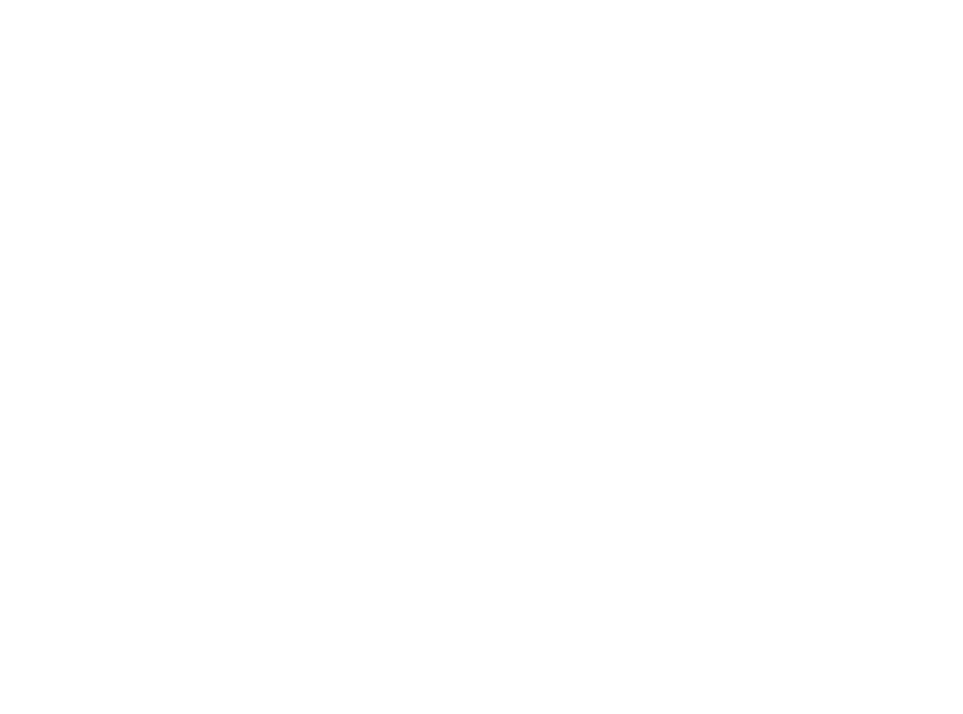
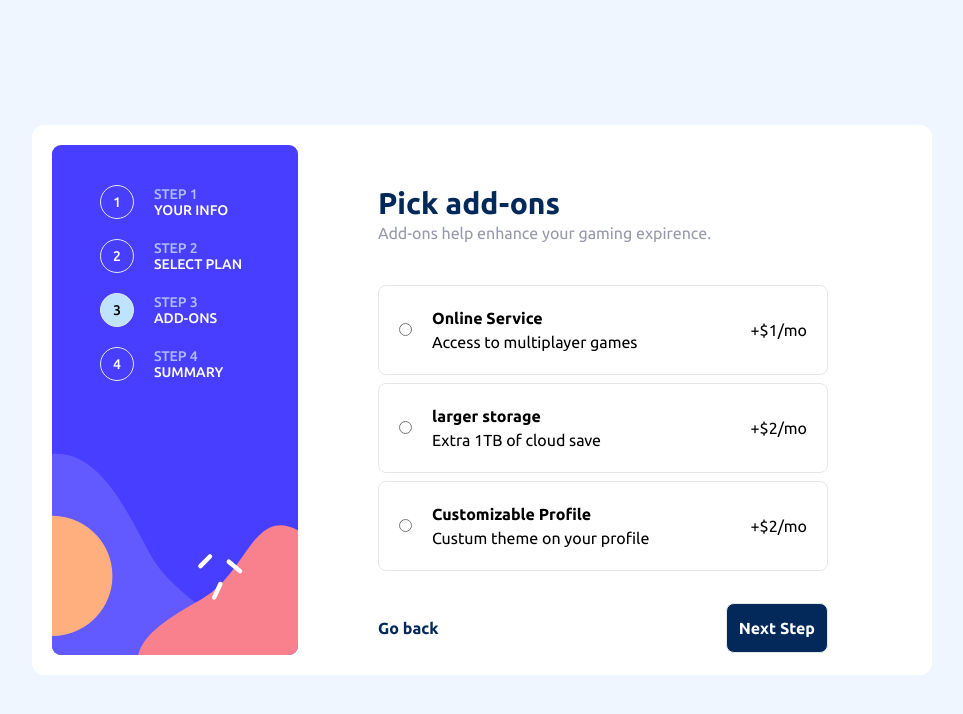
Before and after one commit to oducoelho/Multi-Step, a React (Vite) app: page /addons in a window 1280 px wide. Before the commit this address had no page. Shown: the top 714 px of the page, without its empty margins (158-1121 px from the left). Built offline with nearby package versions, Linux system fonts and the light colour scheme.

Commit message:
chore: creating add-ons page

```diff
--- a/package.json
+++ b/package.json
@@ -11,6 +11,7 @@
   "dependencies": {
     "react": "^18.2.0",
     "react-dom": "^18.2.0",
+    "react-hook-form": "^7.43.5",
     "react-router-dom": "^6.9.0"
   },
   "devDependencies": {
--- a/src/Router.tsx
+++ b/src/Router.tsx
@@ -1,4 +1,5 @@
 import { Route, Routes } from 'react-router-dom'
+import { AddOns } from './components/AddOns'
 import { SelectYourPlan } from './components/SelectYourPlan'
 import { YourInfos } from './components/YourInfos'
 
@@ -9,6 +10,7 @@ export const Router = () => {
       <Route>
         <Route path="/" element={<YourInfos />} />
         <Route path="/selectyourplan" element={<SelectYourPlan />} />
+        <Route path="/addons" element={<AddOns />} />
       </Route>
     </Routes>
   )
--- /dev/null
+++ b/src/components/AddOns/components/MethodInput.tsx
@@ -0,0 +1,40 @@
+import { forwardRef, InputHTMLAttributes  } from 'react'
+
+type PaymentMethodInputProps = InputHTMLAttributes<HTMLInputElement> & {
+  label: string
+  price: string
+  label2: string
+}
+
+export const MethodInput = forwardRef<
+  HTMLInputElement,
+  PaymentMethodInputProps
+>(({ id, label, label2, price, ...props }, ref) => {
+  return (
+    <div className='border rounded-lg w-[450px] p-5'>
+
+      <label htmlFor={id} className='flex items-center justify-between'>
+
+        <div className='flex flex-row items-center  gap-5'>
+          <div>
+            <input id={id} type="radio" {...props} name="paymentMethod" ref={ref} />
+          </div>
+          <div className=''>
+            <strong className=''>
+              {label}
+            </strong>
+            <br />
+            {label2}
+          </div>
+
+        </div>
+
+        <div className=''>
+          {price}
+        </div>
+
+      </label>
+
+    </div>
+  )
+})
--- /dev/null
+++ b/src/components/AddOns/components/RadioComponent.tsx
@@ -0,0 +1,37 @@
+import { MethodInput } from './MethodInput'
+
+export const paymentMethods = {
+  credit: {
+    label: 'Online Service',
+    label2: 'Access to multiplayer games',
+    price: '+$1/mo'
+  },
+  debit: {
+    label: 'larger storage',
+    label2: 'Extra 1TB of cloud save',
+    price: '+$2/mo'
+  },
+  money: {
+    label: 'Customizable Profile',
+    label2: 'Custum theme on your profile',
+    price: '+$2/mo'
+  },
+}
+
+export const RadioComponent = () => {
+
+  return (
+    <div className='flex flex-col w-full gap-2'>
+      {Object.entries(paymentMethods).map(([key, { label, label2 ,price }]) => (
+        <MethodInput
+          key={label}
+          id={key}
+          label={label}
+          label2={label2}
+          price={price}
+          value={key}
+        />
+      ))}
+    </div>
+  )
+}
--- /dev/null
+++ b/src/components/AddOns/index.tsx
@@ -0,0 +1,76 @@
+import '../../styles/global.css'
+import SideBar from '../../assets/bg-sidebar-desktop.svg'
+import Arcade from  '../assets/icon-arcade.svg'
+import Advanced from  '../assets/icon-advanced.svg'
+import Pro from  '../assets/icon-pro.svg'
+import { RadioComponent } from './components/RadioComponent'
+
+export const AddOns = () => {
+  return (
+    <div className='w-screen h-screen bg-[#f0f6ff] flex justify-center items-center'>
+      <div className='bg-white p-5 w-[900px] rounded-xl flex'>
+        <div className='relative grid grid-cols-1'>
+            <img src={SideBar} alt="" className='h-[510px]'/>
+          <div className='absolute left-12 top-10 flex flex-col gap-5'>
+            <p className=' flex gap-5 items-center leading-4 font-medium text-sm'>
+              <span  className='border text-white py-2 px-3 rounded-full'>1</span>
+              <div className='text-white'>
+                <span className='text-[#adbeff]'>STEP 1</span> <br />
+                YOUR INFO
+              </div>
+            </p>
+            <p className='flex gap-5 items-center  leading-4 font-medium text-sm'>
+              <span className='border text-white py-2 px-3 rounded-full'>2</span>
+              <div className='text-white'>
+                <span className='text-[#adbeff]'>STEP 2</span> <br />
+                SELECT PLAN
+              </div>
+            </p>
+            <p className='flex gap-5 items-center  leading-4 font-medium text-sm'>
+              <span className='border py-2 px-3 rounded-full bg-[#bfe2fd]'>3</span>
+              <div className='text-white'>
+                <span className='text-[#adbeff]'>STEP 3</span> <br />
+                ADD-ONS
+              </div>
+            </p>
+            <p className='flex gap-5 items-center  leading-4 font-medium text-sm'>
+              <span className='border text-white py-2 px-3 rounded-full'>4</span>
+              <div className='text-white'>
+                <span className='text-[#adbeff]'>STEP 4</span> <br />
+                SUMMARY
+              </div>
+            </p>
+          </div>
+        </div>
+        <div className='px-20'>
+          <div className='py-10'>
+            <h1 className='text-3xl font-extrabold text-[#02295a]'>Pick add-ons</h1>
+            <p className='text-[#9699ab]'>Add-ons help enhance your gaming expirence.</p>
+          </div>
+          <RadioComponent />
+        {/*<div className='flex flex-col justify-between gap-[32px]'>
+            <div className='flex flex-col border w-[130px] h-40 relative rounded-lg hover:border-[#473dff] active:bg-[#f0f6ff] cursor-pointer'>
+              <img src={Arcade} alt="" className='w-10 absolute left-5 top-5'/>
+                <p className='absolute left-5 bottom-9 font-extrabold text-[#02295a]'>Arcade</p>
+                <span className='absolute left-5 bottom-3 text-[#9699ab]'>$1/mo</span>
+            </div>
+            <div className='flex flex-col border w-[130px] h-40 relative rounded-lg hover:border-[#473dff] focus:bg-[#f0f6ff] cursor-pointer'>
+              <img src={Advanced} alt="" className='w-10 absolute left-5 top-5'/>
+              <p className='absolute left-5 bottom-9 font-extrabold text-[#02295a]'>Advanced</p>
+              <span className='absolute left-5 bottom-3 text-[#9699ab]'>$2/mo</span>
+            </div>
+            <div className='flex flex-col border w-[130px] h-40 relative rounded-lg hover:border-[#473dff] focus:bg-[#f0f6ff] cursor-pointer'>
+              <img src={Pro} alt="" className='w-10 absolute left-5 top-5'/>
+              <p className='absolute left-5 bottom-9 font-extrabold text-[#02295a]'>Pro</p>
+              <span className='absolute left-5 bottom-3 text-[#9699ab]'>$2/mo</span>
+            </div>
+          </div>*/}
+          <div className='flex justify-between pt-8'>
+            <button className='text-[#02295a] font-semibold rounded-lg'>Go back</button>
+            <button className='border bg-[#02295a] p-3 text-white font-semibold rounded-lg'>Next Step</button>
+          </div>
+        </div>
+      </div>
+    </div>
+  )
+}
```
Also changed, not shown: 1 other file (tests, documents, lock files or other folders).
